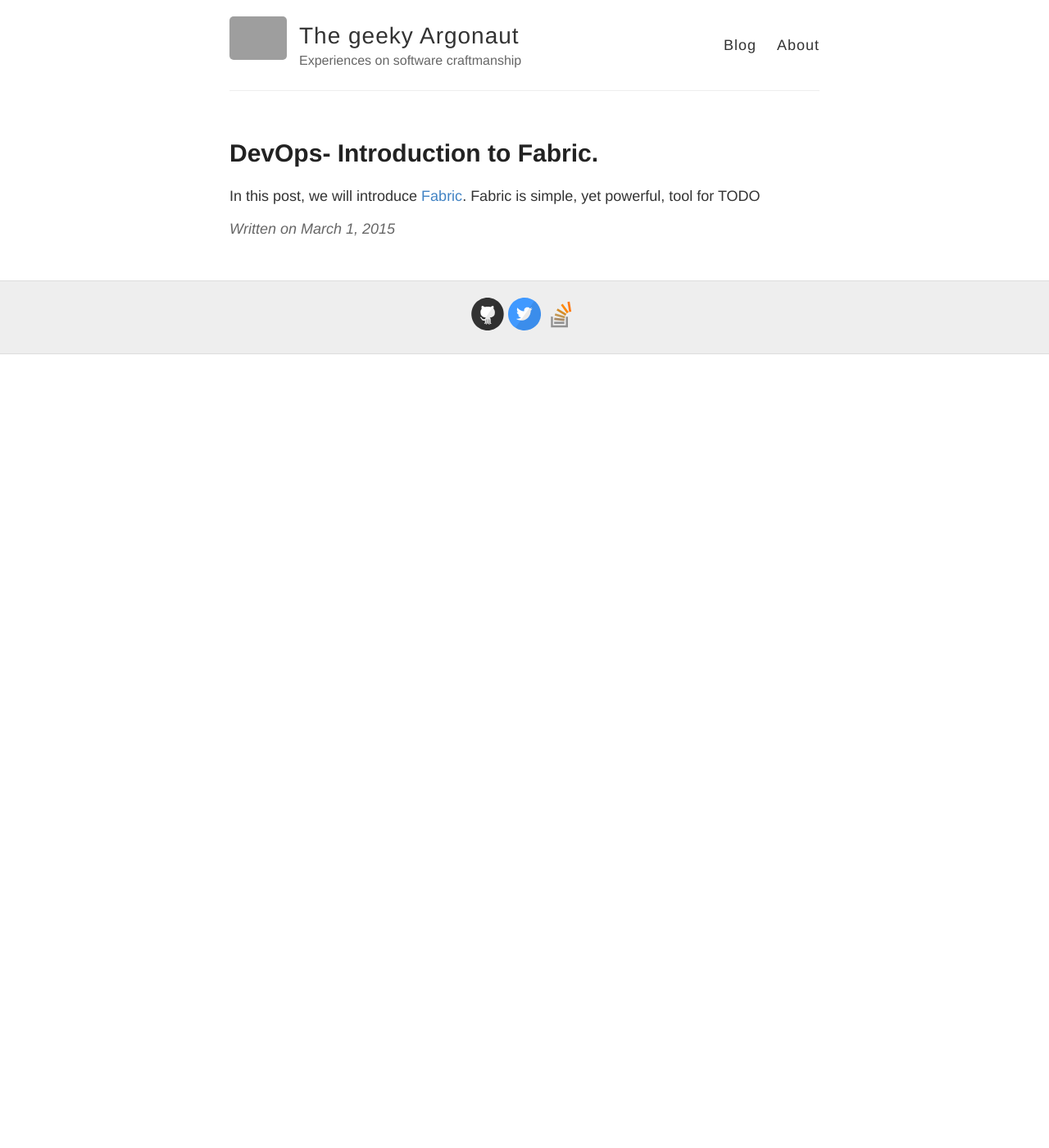
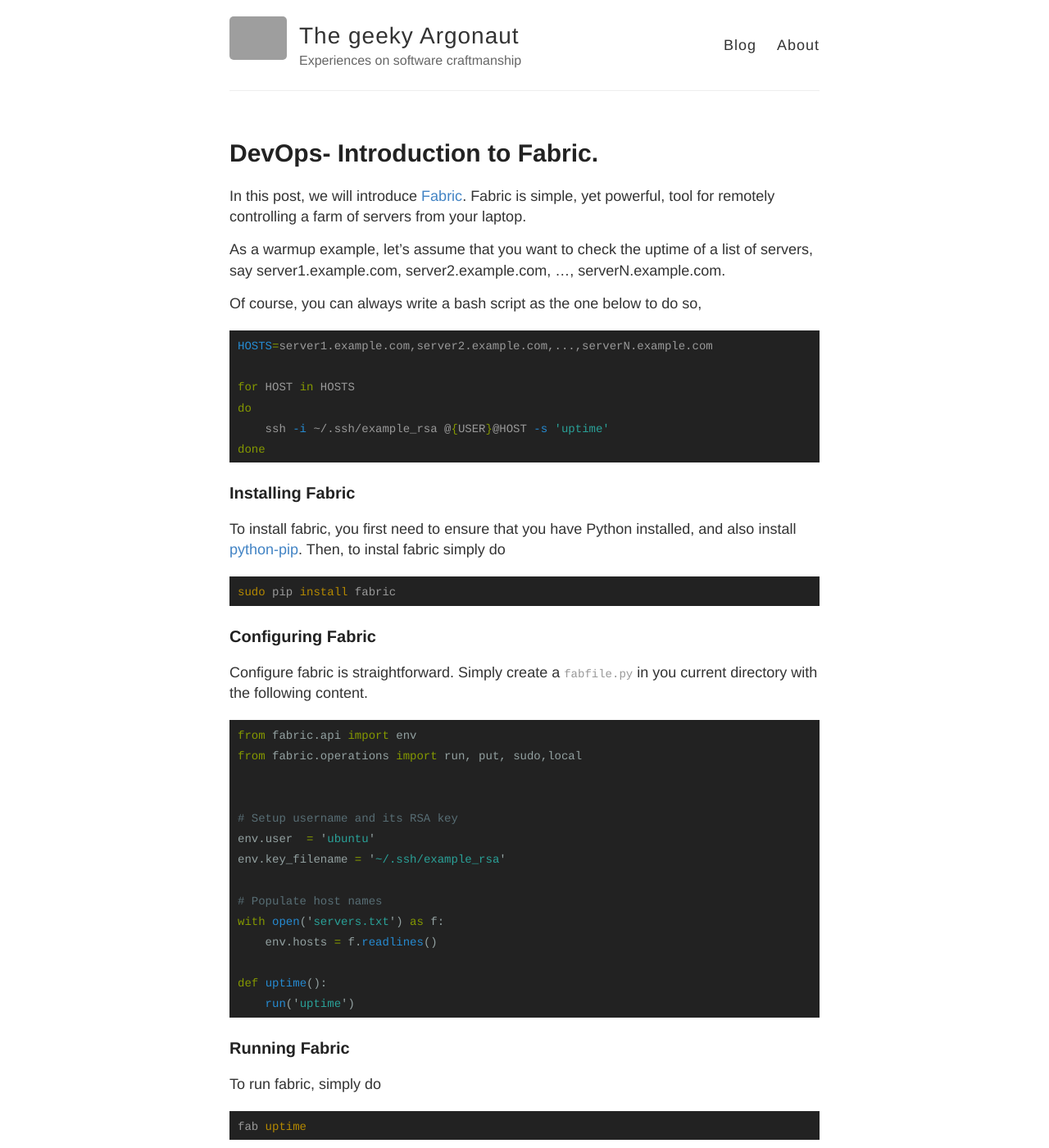
Before and after one commit to zouzias/zouzias.github.io, a Jekyll site: the page built from _posts/2015-03-01-Introduction-to-fabric.md, in a window 1280 px wide and 1400 px high. Shown: the whole window at 82% size. Built offline with Jekyll 4.4.1, drawn with Linux system fonts in a browser that asks for light colours; grey boxes are pictures that could not be loaded.

Commit message:
Logo: Argonaut. Update fabric post

```diff
--- a/_posts/2015-03-01-Introduction-to-fabric.md
+++ b/_posts/2015-03-01-Introduction-to-fabric.md
@@ -3,4 +3,57 @@ layout: post
 title: DevOps- Introduction to Fabric.
 ---
 
-In this post, we will introduce [Fabric](http://www.fabfile.org/). Fabric is simple, yet powerful, tool for TODO
+In this post, we will introduce [Fabric](http://www.fabfile.org/). Fabric is simple, yet powerful, tool for remotely controlling a farm of servers from your laptop.
+
+As a warmup example, let's assume that you want to check the uptime of a list of servers, say server1.example.com, server2.example.com, ..., serverN.example.com.
+
+Of course, you can always write a bash script as the one below to do so,
+
+{% highlight bash %}
+HOSTS=server1.example.com,server2.example.com,...,serverN.example.com
+
+for HOST in HOSTS
+do
+    ssh -i ~/.ssh/example_rsa @{USER}@HOST -s 'uptime'
+done
+
+{% endhighlight %}
+
+
+
+### Installing Fabric
+
+To install fabric, you first need to ensure that you have Python installed, and also install [python-pip](https://pip.pypa.io/en/latest/installing.html). Then, to instal fabric simply do
+
+{% highlight bash %}
+sudo pip install fabric
+{% endhighlight %}
+
+### Configuring Fabric
+
+Configure fabric is straightforward. Simply create a `fabfile.py` in you current directory with the following content.
+
+{% highlight python %}
+from fabric.api import env
+from fabric.operations import run, put, sudo,local
+
+
+# Setup username and its RSA key
+env.user  = 'ubuntu'
+env.key_filename = '~/.ssh/example_rsa'
+
+# Populate host names
+with open('servers.txt') as f:
+    env.hosts = f.readlines()
+
+def uptime():
+    run('uptime')
+{% endhighlight %}
+
+### Running Fabric
+
+To run fabric, simply do
+
+{% highlight bash %}
+fab uptime
+{% endhighlight %}
```
Also changed, not shown: images/argonaut.png (added), images/jekyll-logo.png (deleted).
